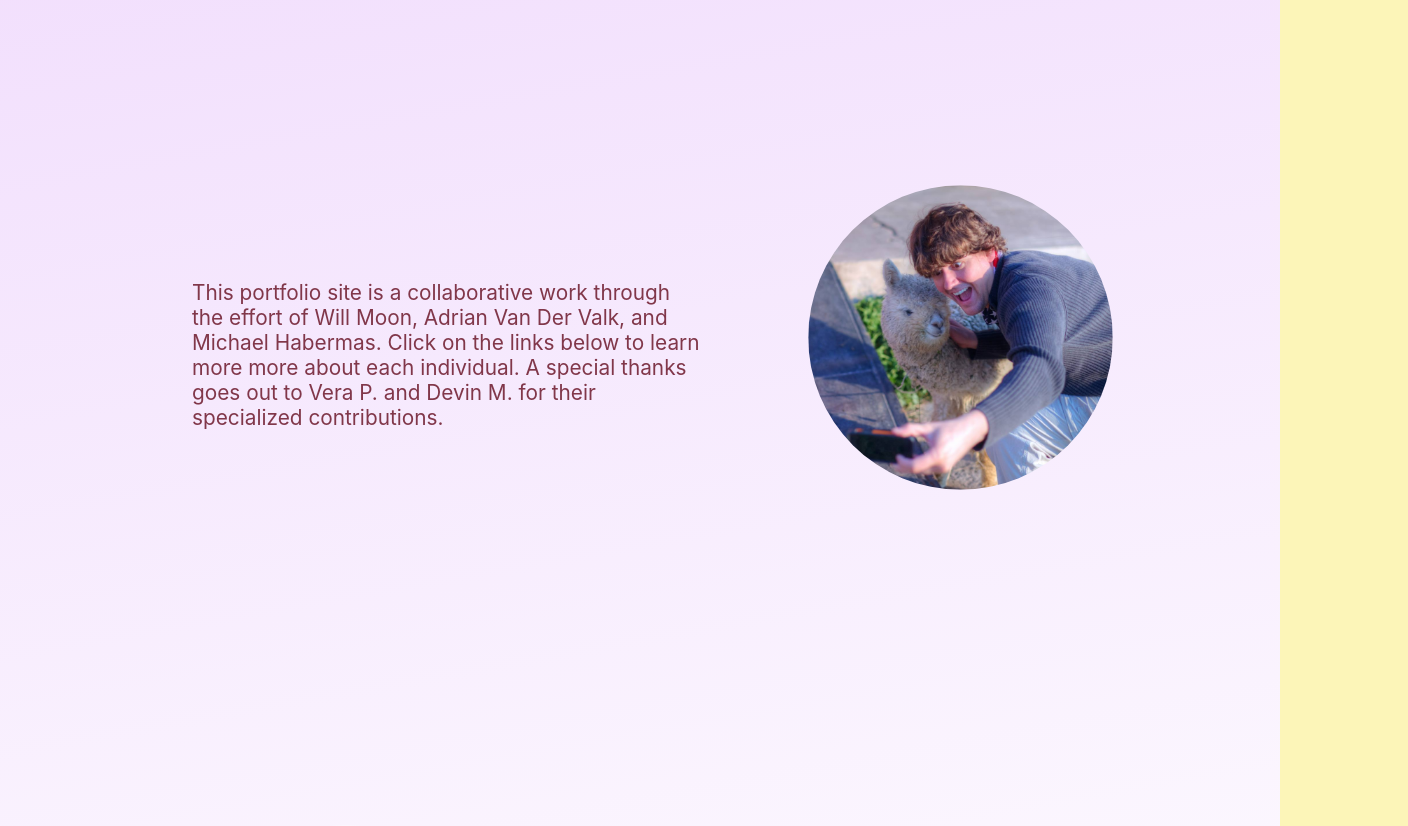
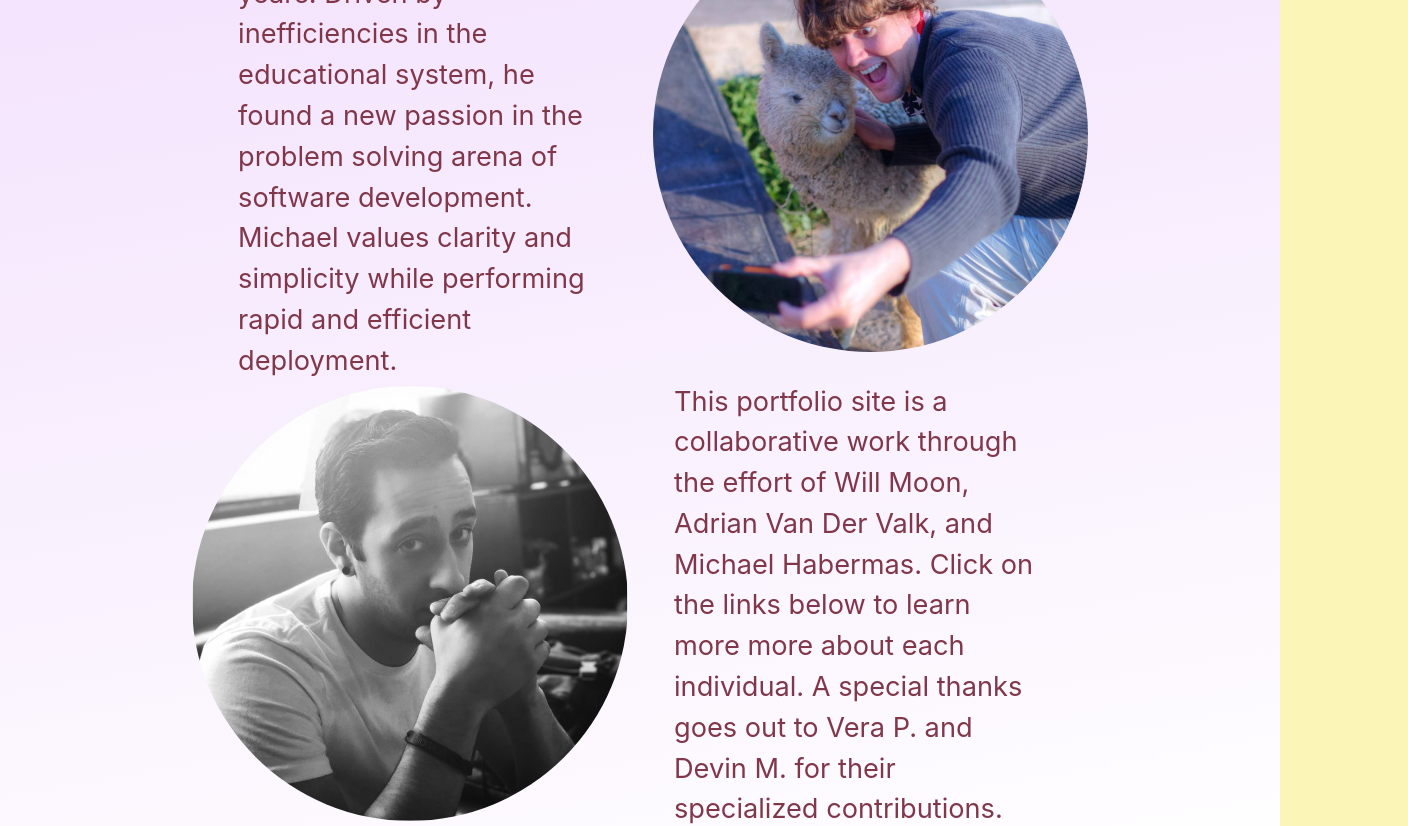
Before and after one commit to MichaelHabermas/portfolio_site, a React (Create React App) app: page /about-us in a window 1280 px wide. Shown: the part 1160-1986 px from the top of the page, 1408 px wide, since content can reach past the window. Built offline with nearby package versions, Linux system fonts and the light colour scheme; a web font is replaced by a local one.

Commit message:
about page

```diff
--- a/src/components/AboutUs.js
+++ b/src/components/AboutUs.js
@@ -7,7 +7,6 @@ import adrianImage from '../assets/adrianPage/Adrian.png';
 
 const AboutPage = styled.div`
 	background: linear-gradient(170deg, #e8c7fb, #ffffff);
-	height: 300vh;
 	color: #81374a;
 
 	.aboutIntro {
@@ -16,6 +15,7 @@ const AboutPage = styled.div`
 		align-items: center;
 		justify-content: center;
 		padding-top: 10%;
+		margin-bottom: 3%;
 	}
 
 	h1 {
@@ -24,92 +24,48 @@ const AboutPage = styled.div`
 		font-size: 12rem;
 		font-weight: 100;
 		color: white;
+		transform: translate(-3%, 0);
+		line-height: 1;
+	}
+
+	p {
+		font-size: 1.7rem;
+		line-height: 1.5;
 	}
 
 	.aboutIntro p {
 		width: 40ch;
 		margin: 0 auto;
-		text-align: center;
 		font-size: 1.7rem;
 	}
 
 	img {
-		transform: scale(0.7);
 		border-radius: 50%;
 	}
 
-	// .gallery {
-	//     display: flex;
-	//     flex-direction: column;
-	//     position: absolute;
-	//     top: 65%;
-	//     padding-left: 10%;
-	// }
-
-	// .personInfo {
-	//     display: flex;
-	//     width: 90%;
-	// }
-
-	// .personInfo p {
-	//     margin-top: 10%;
-	//     margin-left: 10%;
-	//     width: 50%;
-	// }
-
 	.gallery {
-		width: 100%;
+		width: 70%;
+		margin: 0 auto;
+		padding-bottom: 5%;
+		display: flex;
+		flex-direction: column;
+		align-items: center;
+		justify-content: center;
 	}
 
-	.personInfoW {
-		position: absolute;
-		top: 85%;
-		left: 10%;
-		width: 100%;
+	.personInfo {
+		display: flex;
+		align-items: center;
+		justify-content: center;
+	}
+	.personInfo p {
+		width: 80%;
 	}
 
-	.personInfoW p {
-		position: absolute;
-		top: 32%;
-		right: 23%;
-		width: 40%;
-		font-size: 1.3rem;
-	}
-
-	.personInfoM {
-		position: absolute;
-		top: 160%;
-		left: 10%;
-		width: 100%;
-		height: 80%;
-	}
-
-	.personInfoM p {
-		position: absolute;
-		top: 25%;
-		left: 5%;
-		width: 40%;
-		font-size: 1.3rem;
-	}
-
-	.personInfoM img {
-		position: absolute;
-		right: 18%;
-	}
-
-	.personInfoA {
-		position: absolute;
-		top: 240%;
-		left: 10%;
-		width: 100%;
-	}
-
-	.personInfoA p {
-		position: absolute;
-		top: 32%;
-		right: 23%;
-		width: 40%;
-		font-size: 1.3rem;
+	.description {
+		width: 80%;
+		display: flex;
+		justify-content: center;
 	}
 `;
 
@@ -118,52 +74,64 @@ const AboutUs = () => {
 		<AboutPage>
 			<div className="aboutIntro">
 				<h1>About This Site</h1>
+
 				<p>
 					This portfolio site is a collaborative work through the
 					effort of Will Moon, Adrian van der Valk, and Michael
 					Habermas. Click on the links below to learn more more about
-					each individuala and their talents. A special thanks goes
-					out to Vera P. and Devin M. for their specialized
+					each individual and their talents. A special thanks goes out
+					to Vera P. and Devin M. for their specialized
 					contributions... You Rock!!!
 				</p>
 			</div>
 
 			<div className="gallery">
-				<div className="personInfoW">
+				<div className="personInfo">
 					<Link to="/personal-info/will">
 						<img src={willImage} alt="Will" />
 					</Link>
+					<div className="description">
 						<p>
-						This portfolio site is a collaborative work through the
-						effort of Will Moon, Adrian Van Der Valk, and Michael
-						Habermas. Click on the links below to learn more more
-						about each individual. A special thanks goes out to Vera
-						P. and Devin M. for their specialized contributions.
+							This portfolio site is a collaborative work through
+							the effort of Will Moon, Adrian Van Der Valk, and
+							Michael Habermas. Click on the links below to learn
+							more more about each individual. A special thanks
+							goes out to Vera P. and Devin M. for their
+							specialized contributions.
 						</p>
 					</div>
-				<div className="personInfoM">
+				</div>
+
+				<div className="personInfo">
+					<div className="description">
 						<p>
-						This portfolio site is a collaborative work through the
-						effort of Will Moon, Adrian Van Der Valk, and Michael
-						Habermas. Click on the links below to learn more more
-						about each individual. A special thanks goes out to Vera
-						P. and Devin M. for their specialized contributions.
+							Michael is a former overseas teacher of ten years.
+							Driven by inefficiencies in the educational system,
+							he found a new passion in the problem solving arena
+							of software development. Michael values clarity and
+							simplicity while performing rapid and efficient
+							deployment.
 						</p>
+					</div>
 					<Link to="/personal-info/michael">
 						<img src={michaelImage} alt="Michael" />
 					</Link>
 				</div>
-				<div className="personInfoA">
+
+				<div className="personInfo">
 					<Link to="/personal-info/adrian">
 						<img src={adrianImage} alt="Adrian" />
 					</Link>
+					<div className="description">
 						<p>
-						This portfolio site is a collaborative work through the
-						effort of Will Moon, Adrian Van Der Valk, and Michael
-						Habermas. Click on the links below to learn more more
-						about each individual. A special thanks goes out to Vera
-						P. and Devin M. for their specialized contributions.
+							This portfolio site is a collaborative work through
+							the effort of Will Moon, Adrian Van Der Valk, and
+							Michael Habermas. Click on the links below to learn
+							more more about each individual. A special thanks
+							goes out to Vera P. and Devin M. for their
+							specialized contributions.
 						</p>
+					</div>
 				</div>
 			</div>
 		</AboutPage>
```
Lines whose indentation alone changed are shown as unchanged.
